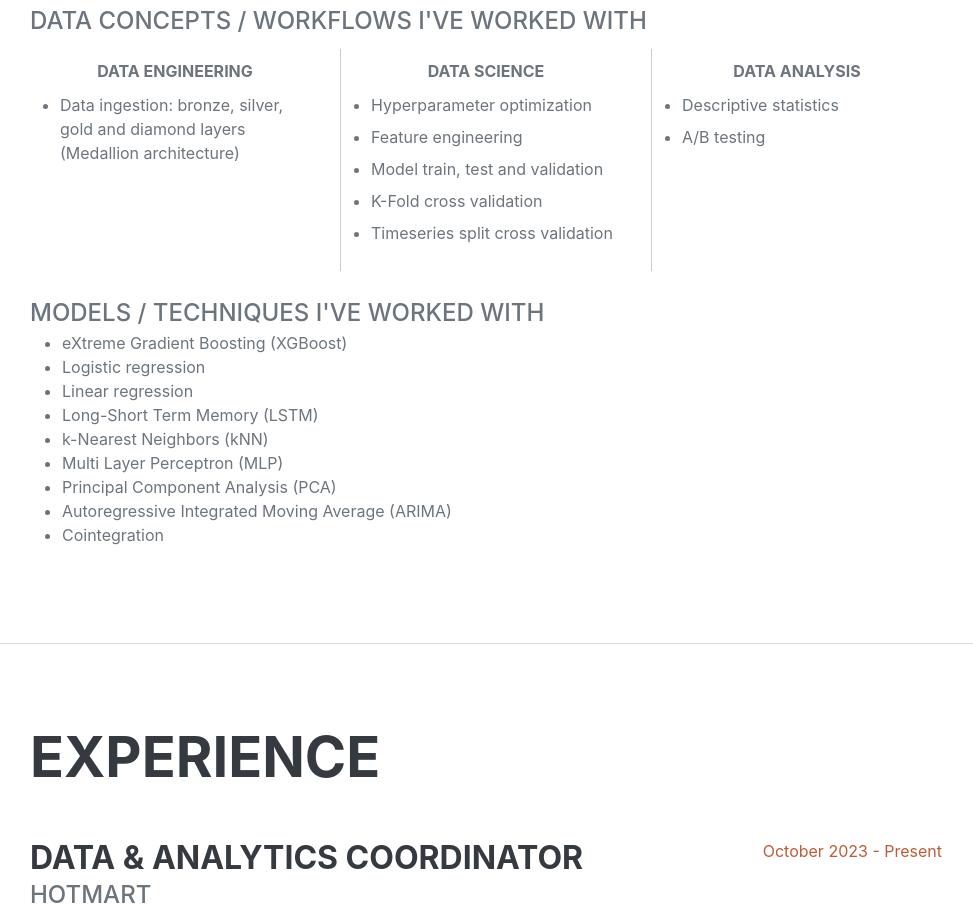
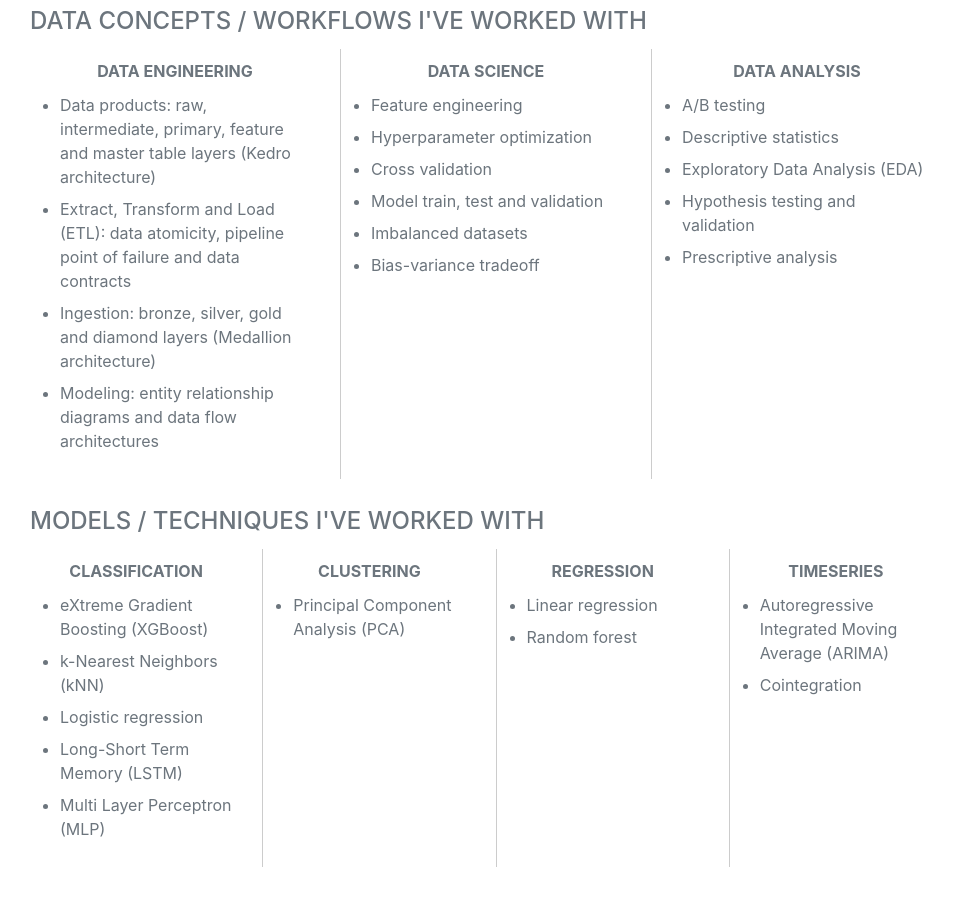
Before and after one commit to gpalazzo/gpalazzo.github.io, a plain HTML site: page index.html in a window 1280 px wide. Shown: the part 1641-2557 px from the top of the page, without its empty margins (290-1263 px from the left). Drawn offline with nearby package versions, Linux system fonts and the light colour scheme; a web font is replaced by a local one.

Commit message:
adding new version

```diff
--- a/index.html
+++ b/index.html
@@ -288,7 +288,10 @@
                 <div class="column">
                   <div class="column-title">Data Engineering</div>
                   <ul class="column-list">
-                    <li>Data ingestion: bronze, silver, gold and diamond layers (Medallion architecture)</li>
+                    <li>Data products: raw, intermediate, primary, feature and master table layers (Kedro architecture)</li>
+                    <li>Extract, Transform and Load (ETL): data atomicity, pipeline point of failure and data contracts</li>
+                    <li>Ingestion: bronze, silver, gold and diamond layers (Medallion architecture)</li>
+                    <li>Modeling: entity relationship diagrams and data flow architectures</li>
                   </ul>
                 </div>
 
@@ -296,11 +299,12 @@
                 <div class="column">
                   <div class="column-title">Data Science</div>
                   <ul class="column-list">
+                    <li>Feature engineering</li>
                     <li>Hyperparameter optimization</li>
-                    <li>Feature engineering</li>
+                    <li>Cross validation</li>
                     <li>Model train, test and validation</li>
-                    <li>K-Fold cross validation</li>
-                    <li>Timeseries split cross validation</li>
+                    <li>Imbalanced datasets</li>
+                    <li>Bias-variance tradeoff</li>
                   </ul>
                 </div>
 
@@ -308,25 +312,56 @@
                 <div class="column">
                   <div class="column-title">Data Analysis</div>
                   <ul class="column-list">
+                    <li>A/B testing</li>
                     <li>Descriptive statistics</li>
-                    <li>A/B testing</li>
+                    <li>Exploratory Data Analysis (EDA)</li>
+                    <li>Hypothesis testing and validation</li>
+                    <li>Prescriptive analysis</li>
                   </ul>
                 </div>
               </div>
 
         <br>
         <div class="subheading mb-0">Models / Techniques I've worked with</div>
-        <ul>
+        <div class="columns-container">
+            <!-- Column 1 -->
+            <div class="column">
+              <div class="column-title">Classification</div>
+              <ul class="column-list">
                 <li>eXtreme Gradient Boosting (XGBoost)</li>
+                <li>k-Nearest Neighbors (kNN)</li>
                 <li>Logistic regression</li>
+                <li>Long-Short Term Memory (LSTM)</li>
+                <li>Multi Layer Perceptron (MLP)</li>
+              </ul>
+            </div>
+
+            <!-- Column 3 -->
+            <div class="column">
+                <div class="column-title">Clustering</div>
+                <ul class="column-list">
+                    <li>Principal Component Analysis (PCA)</li>
+                </ul>
+            </div>
+
+            <!-- Column 2 -->
+            <div class="column">
+              <div class="column-title">Regression</div>
+              <ul class="column-list">
                 <li>Linear regression</li>
-            <li>Long-Short Term Memory (LSTM)</li>
-            <li>k-Nearest Neighbors (kNN)</li>
-            <li>Multi Layer Perceptron (MLP)</li>
-            <li>Principal Component Analysis (PCA)</li>
+                <li>Random forest</li>
+              </ul>
+            </div>
+
+            <!-- Column 3 -->
+            <div class="column">
+              <div class="column-title">Timeseries</div>
+              <ul class="column-list">
                 <li>Autoregressive Integrated Moving Average (ARIMA)</li>
                 <li>Cointegration</li>
               </ul>
+            </div>
+        </div>
     </div>
 
     </section>
```
Lines whose indentation alone changed are shown as unchanged.
